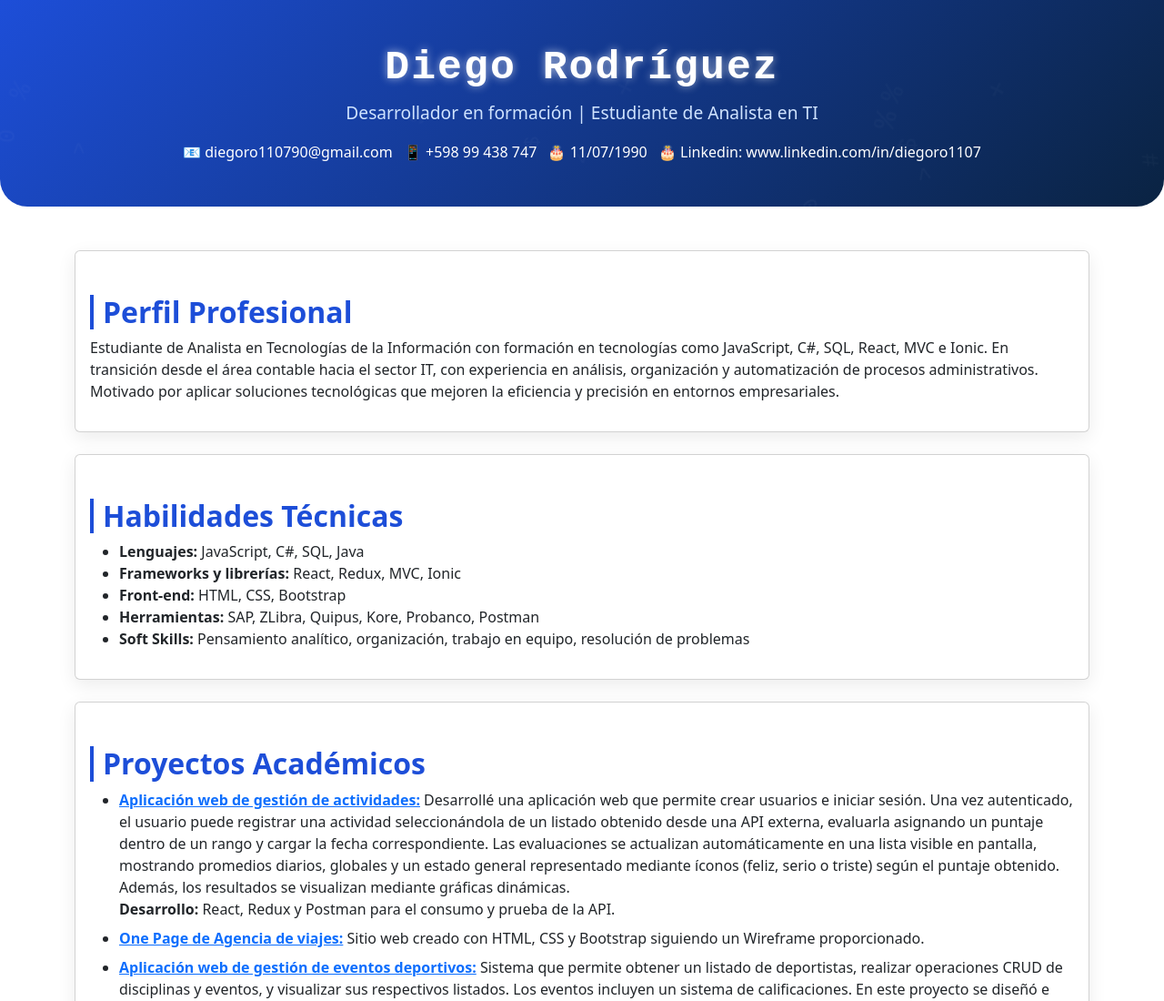
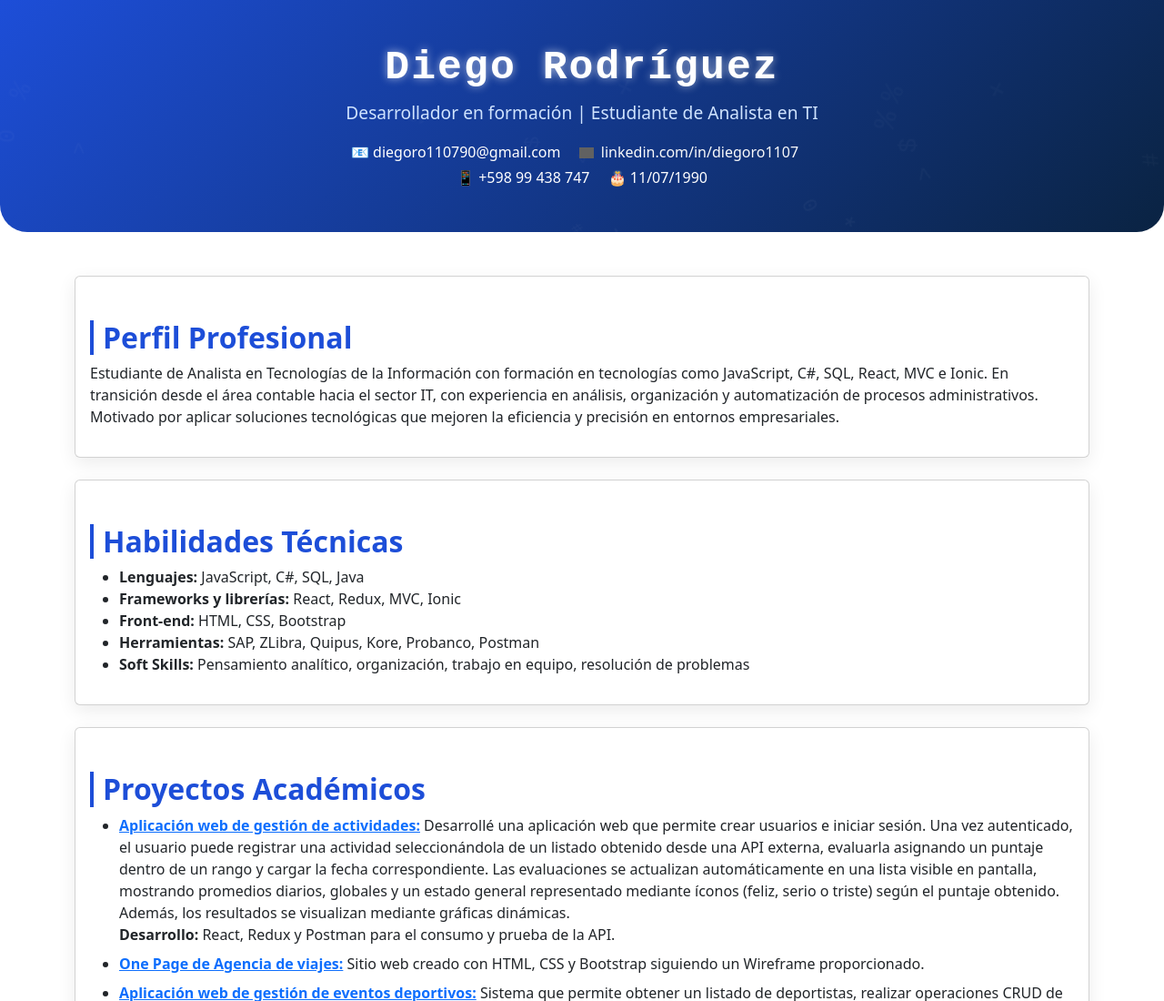
Before and after one commit to DiegoRoUy/Curriculum_Vitae, a plain HTML site: page index.html in a window 1280 px wide. Shown: the top 1100 px of the page at 91% size. Drawn offline with nearby package versions, Linux system fonts and the light colour scheme; grey boxes are pictures that could not be loaded.

Commit message:
index.html

```diff
--- a/index.html
+++ b/index.html
@@ -17,11 +17,22 @@
         <div class="hero-content">
             <h1 id="scramble">Diego Rodríguez</h1>
             <p>Desarrollador en formación | Estudiante de Analista en TI</p>
-            <div class="mt-3">
-                <span class="me-2">📧 diegoro110790@gmail.com</span>
-                <span class="me-2">📱 +598 99 438 747</span>
-                <span class="me-2">🎂 11/07/1990</span>
-                <span>🎂 Linkedin: www.linkedin.com/in/diegoro1107</span>
+            <div>
+                <span class="me-3">📧 diegoro110790@gmail.com</a></span>
+                <span class="me-3">
+                    <img src="https://cdn.jsdelivr.net/gh/simple-icons/simple-icons/icons/linkedin.svg" width="16"
+                        alt="LinkedIn" style="vertical-align:middle; margin-right:4px; filter:invert(1);">
+                    <a href="https://www.linkedin.com/in/diegoro1107" target="_blank"
+                        class="link-light link-offset-2 link-underline-opacity-0 link-underline-opacity-100-hover">
+                        linkedin.com/in/diegoro1107
+                    </a>
+                </span>
+            </div>
+
+            <!-- Línea inferior -->
+            <div class="mt-1">
+                <span class="me-3">📱 +598 99 438 747</span>
+                <span>🎂 11/07/1990</span>
             </div>
         </div>
     </header>
```
